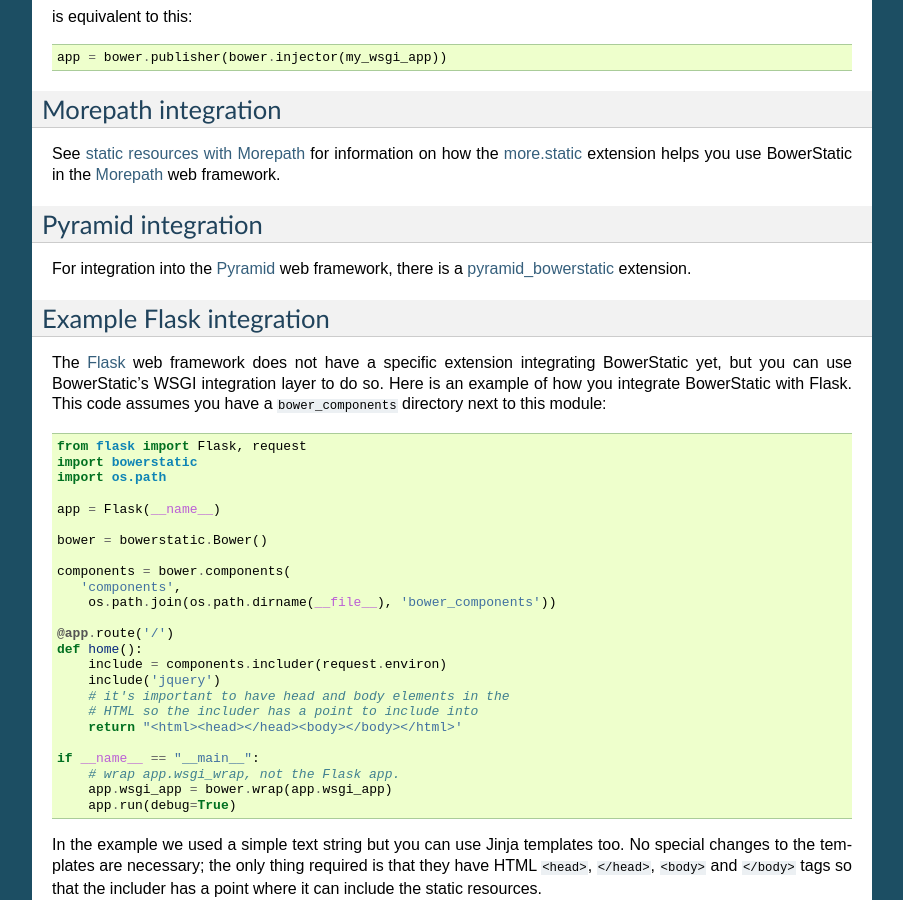
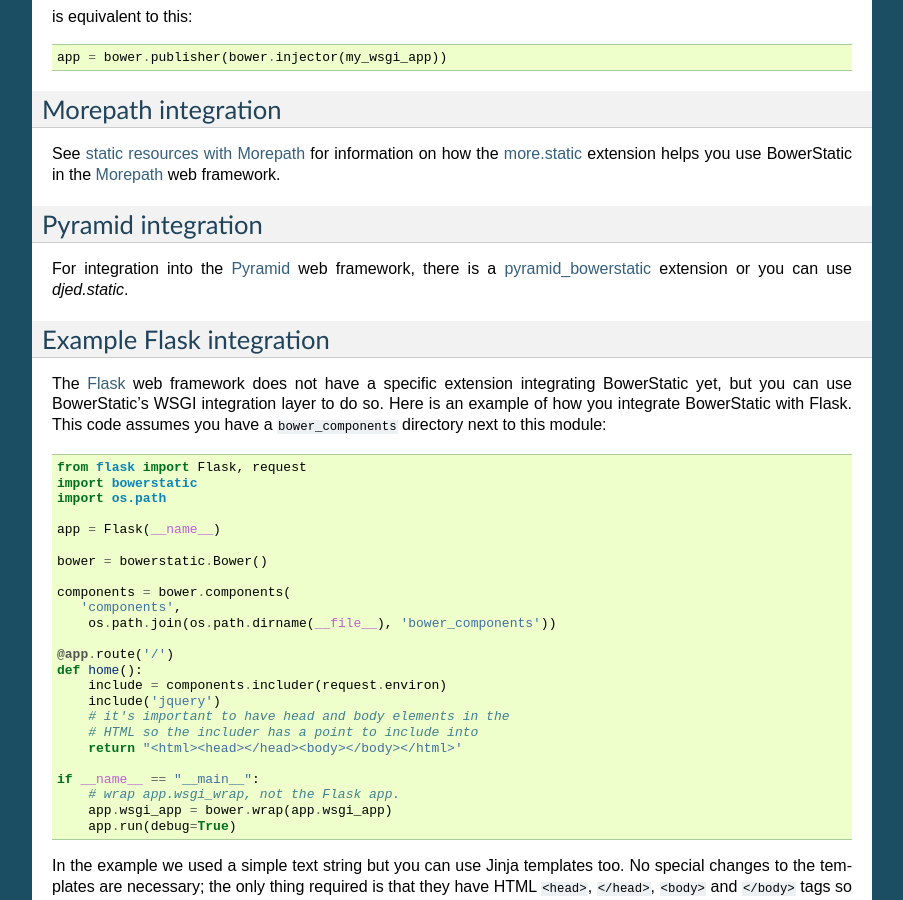
Before and after one commit to faassen/bowerstatic, a Sphinx documentation site: the page built from doc/integrating.rst, in a window 1280 px wide and 900 px high, scrolled down 5779 px. Shown: the whole window, without its empty margins (198-1101 px from the left). Built offline with Sphinx 7.4.7, drawn with Linux system fonts in a browser that asks for light colours.

Commit message:
add djed.static to pyramid integrations

```diff
--- a/doc/integrating.rst
+++ b/doc/integrating.rst
@@ -378,11 +378,13 @@
 -------------------
 
 For integration into the Pyramid_ web framework, there is a `pyramid_bowerstatic`_
-extension.
+extension or you can use `djed.static`.
 
 .. _`pyramid_bowerstatic`: https://pypi.python.org/pypi/pyramid_bowerstatic
 
 .. _Pyramid: http://www.pylonsproject.org/
+
+.. _`djed.static`: https://pypi.python.org/pypi/djed.static
 
 Example Flask integration
 -------------------------
```
